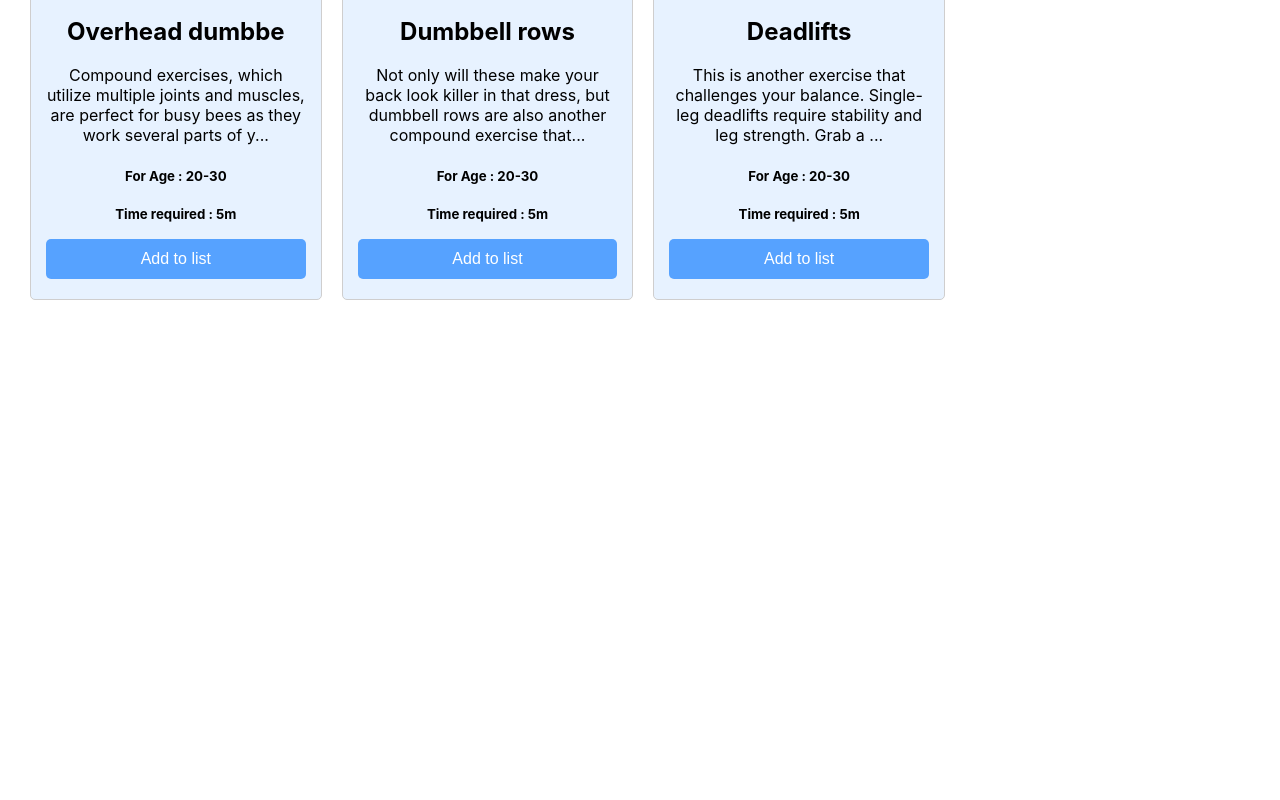
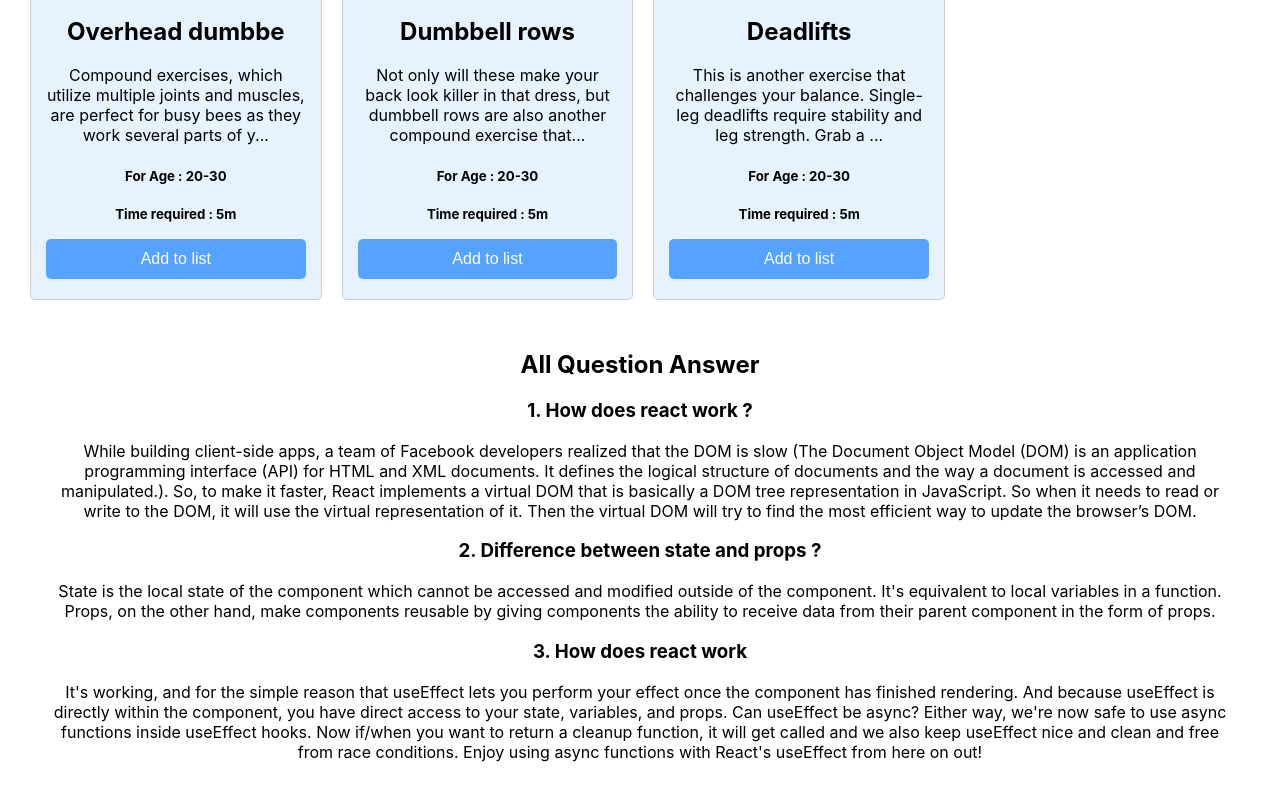
Before and after one commit to Tawhidul3233/daily-exercise-ac8, a React (Create React App) app: page / in a window 1280 px wide. Shown: the part 818-1618 px from the top of the page. Before the commit the page ends 1148 px from the top, so only its background shows below. Built offline with nearby package versions, Linux system fonts and the light colour scheme.

Commit message:
Question part added

```diff
--- a/src/Components/Page/Page.js
+++ b/src/Components/Page/Page.js
@@ -1,6 +1,7 @@
 import React, { useEffect, useState } from 'react';
 import About from '../About/About';
 import Card from '../Card/Card';
+import Question from '../Question/Question';
 import './Page.css'
 
 const Page = () => {
@@ -12,6 +13,7 @@ const Page = () => {
      },
      [])
      return (
+          <div>
                <div className='page'>
                     <div>
                          <div className='header-title'>
@@ -31,6 +33,10 @@ const Page = () => {
                          <About> </About>
                     </div>
                </div>
+               <div>
+                    <Question> </Question>
+               </div>
+          </div>
      );
 };
 
--- /dev/null
+++ b/src/Components/Question/Question.css
@@ -0,0 +1,5 @@
+.question{
+
+     margin: 50px;
+
+}
--- /dev/null
+++ b/src/Components/Question/Question.js
@@ -0,0 +1,28 @@
+import React from 'react';
+import './Question.css'
+
+const Question = () => {
+     return (
+          <div className='question'>
+               <h2> All Question Answer </h2>
+               <div>
+                    <h3>1. How does react work ?</h3>
+                    <p>While building client-side apps, a team of Facebook developers realized that the DOM is slow (The Document Object Model (DOM) is an application programming interface (API) for HTML and XML documents. It defines the logical structure of documents and the way a document is accessed and manipulated.). So, to make it faster, React implements a virtual DOM that is basically a DOM tree representation in JavaScript. So when it needs to read or write to the DOM, it will use the virtual representation of it. Then the virtual DOM will try to find the most efficient way to update the browser’s DOM.
+                    </p>
+               </div>
+               <div>
+                    <h3> 2. Difference between state and props ?</h3>
+                    <p> State is the local state of the component which cannot be accessed and modified outside of the component. It's equivalent to local variables in a function. Props, on the other hand, make components reusable by giving components the ability to receive data from their parent component in the form of props.
+                    </p>
+               </div>
+               <div>
+                    <h3> 3. How does react work</h3>
+                    <p>It's working, and for the simple reason that useEffect lets you perform your effect once the component has finished rendering. And because useEffect is directly within the component, you have direct access to your state, variables, and props. Can useEffect be async?
+                    Either way, we're now safe to use async functions inside useEffect hooks. Now if/when you                     want to return a cleanup function, it will get called and we also keep useEffect nice and                     clean and free from race conditions. Enjoy using async functions with React's useEffect from                  here on out!
+                    </p>
+               </div>
+          </div>
+     );
+};
+
+export default Question;
```
Lines whose indentation alone changed are shown as unchanged.
